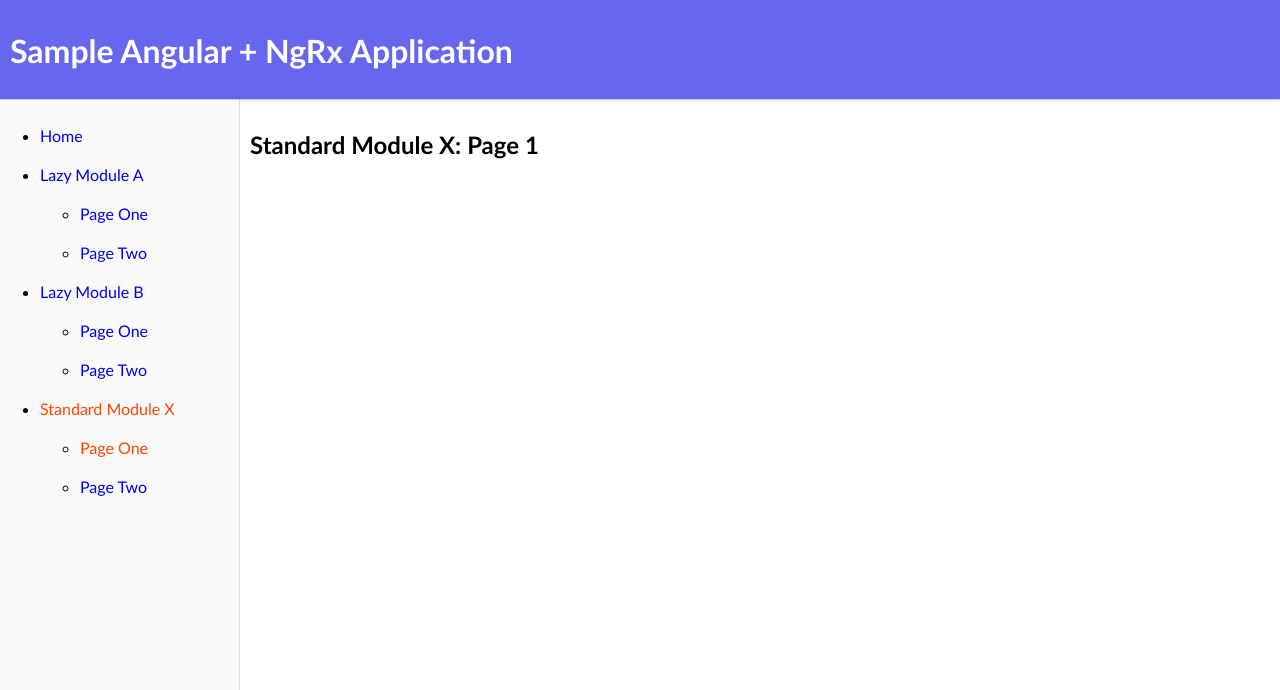
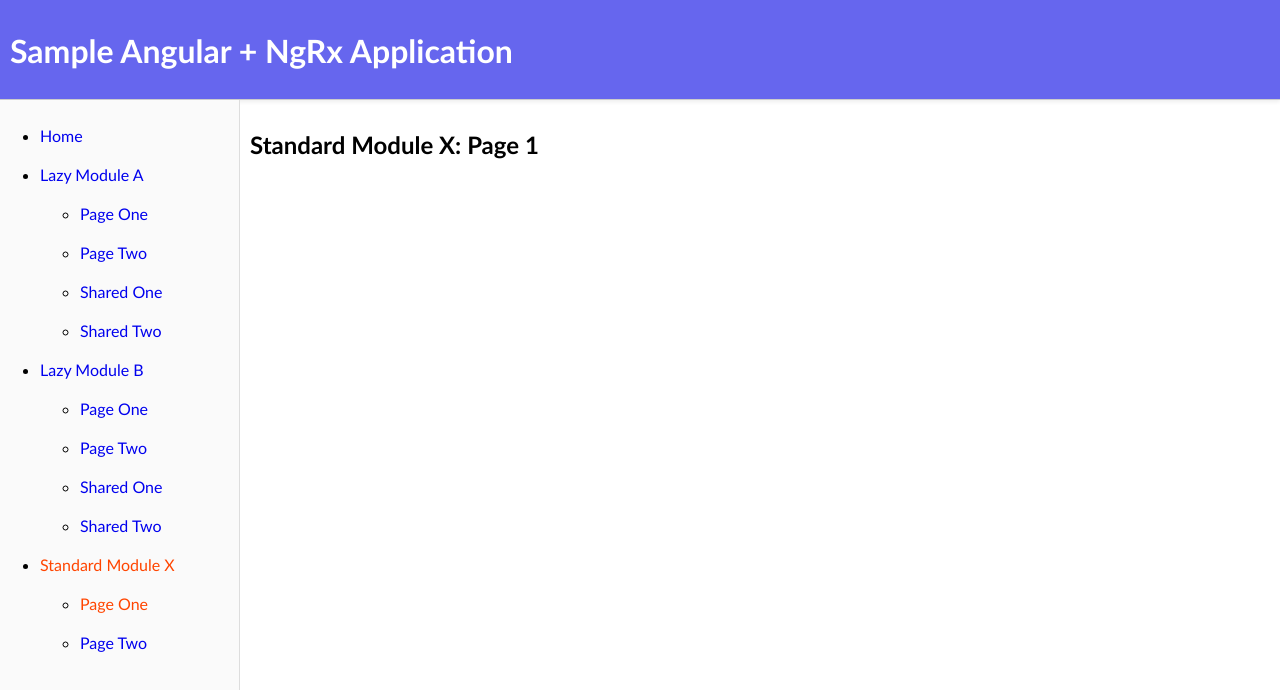
Before and after one commit to jeroenheijmans/sample-angular-ngrx-with-feature-modules, an Angular app: page /module-x/page-1 in a window 1280 px wide. Shown: the top 690 px of the page. Built offline with nearby package versions, Linux system fonts and the light colour scheme.

Commit message:
Add lazy shared module

```diff
--- a/src/app/lazy-module-a/lazy-module-a.module.ts
+++ b/src/app/lazy-module-a/lazy-module-a.module.ts
@@ -4,6 +4,7 @@ import { CommonModule } from '@angular/common';
 import { LazyModuleARoutingModule } from './lazy-module-a-routing.module';
 import { PageOneComponent } from './page-one.component';
 import { PageTwoComponent } from './page-two.component';
+import { LazySharedModule } from '@shared/lazy-shared.module';
 
 
 @NgModule({
@@ -13,6 +14,7 @@ import { PageTwoComponent } from './page-two.component';
   ],
   imports: [
     CommonModule,
+    LazySharedModule,
     LazyModuleARoutingModule,
   ]
 })
--- a/src/app/lazy-module-b/lazy-module-b.module.ts
+++ b/src/app/lazy-module-b/lazy-module-b.module.ts
@@ -4,6 +4,7 @@ import { CommonModule } from '@angular/common';
 import { LazyModuleBRoutingModule } from './lazy-module-b-routing.module';
 import { PageOneComponent } from './page-one.component';
 import { PageTwoComponent } from './page-two.component';
+import { LazySharedModule } from '@shared/lazy-shared.module';
 
 
 @NgModule({
@@ -13,6 +14,7 @@ import { PageTwoComponent } from './page-two.component';
   ],
   imports: [
     CommonModule,
+    LazySharedModule,
     LazyModuleBRoutingModule,
   ]
 })
--- /dev/null
+++ b/src/app/lazy-shared-module/shared-page-one.component.ts
@@ -0,0 +1,13 @@
+import { Component } from '@angular/core';
+
+@Component({
+  selector: 'app-page-one',
+  template: `
+    <h2>Lazy Shared Module: Page 1</h2>
+  `
+})
+export class SharedPageOneComponent {
+
+  constructor() { }
+
+}
--- /dev/null
+++ b/src/app/lazy-shared-module/shared-page-two.component.ts
@@ -0,0 +1,12 @@
+import { Component } from '@angular/core';
+
+@Component({
+  selector: 'app-page-two',
+  template: `
+    <h2>Lazy Shared Module: Page 2</h2>
+  `
+})
+export class SharedPageTwoComponent {
+
+  constructor() { }
+}
--- a/src/app/menu.component.ts
+++ b/src/app/menu.component.ts
@@ -11,6 +11,8 @@ import { Component } from '@angular/core';
         <ul>
           <li><a routerLinkActive='active' routerLink="/module-a/page-1">Page One</a></li>
           <li><a routerLinkActive='active' routerLink="/module-a/page-2">Page Two</a></li>
+          <li><a routerLinkActive='active' routerLink="/module-a/shared-page-1">Shared One</a></li>
+          <li><a routerLinkActive='active' routerLink="/module-a/shared-page-2">Shared Two</a></li>
         </ul>
       </li>
       <li>
@@ -18,6 +20,8 @@ import { Component } from '@angular/core';
         <ul>
           <li><a routerLinkActive='active' routerLink="/module-b/page-1">Page One</a></li>
           <li><a routerLinkActive='active' routerLink="/module-b/page-2">Page Two</a></li>
+          <li><a routerLinkActive='active' routerLink="/module-b/shared-page-1">Shared One</a></li>
+          <li><a routerLinkActive='active' routerLink="/module-b/shared-page-2">Shared Two</a></li>
         </ul>
       </li>
       <li>
--- a/tsconfig.json
+++ b/tsconfig.json
@@ -2,6 +2,9 @@
   "compileOnSave": false,
   "compilerOptions": {
     "baseUrl": "./",
+    "paths": {
+      "@shared/*": ["src/app/lazy-shared-module/*"]
+    },
     "outDir": "./dist/out-tsc",
     "sourceMap": true,
     "declaration": false,
```
Also changed, not shown: src/app/lazy-module-a/lazy-module-a-routing.module.ts (+10 -0 lines), src/app/lazy-module-b/lazy-module-b-routing.module.ts (+10 -0 lines), src/app/lazy-shared-module/lazy-shared.module.ts (added, +17 -0 lines).
